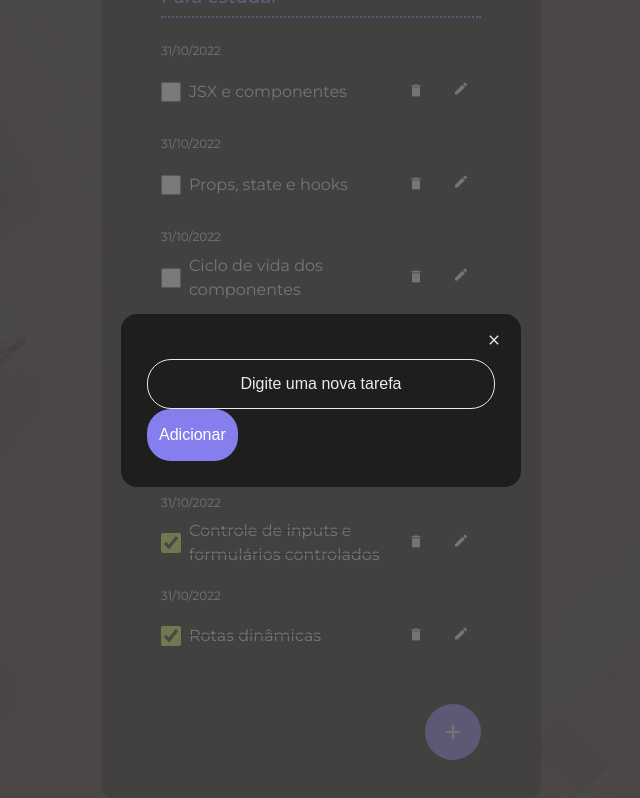
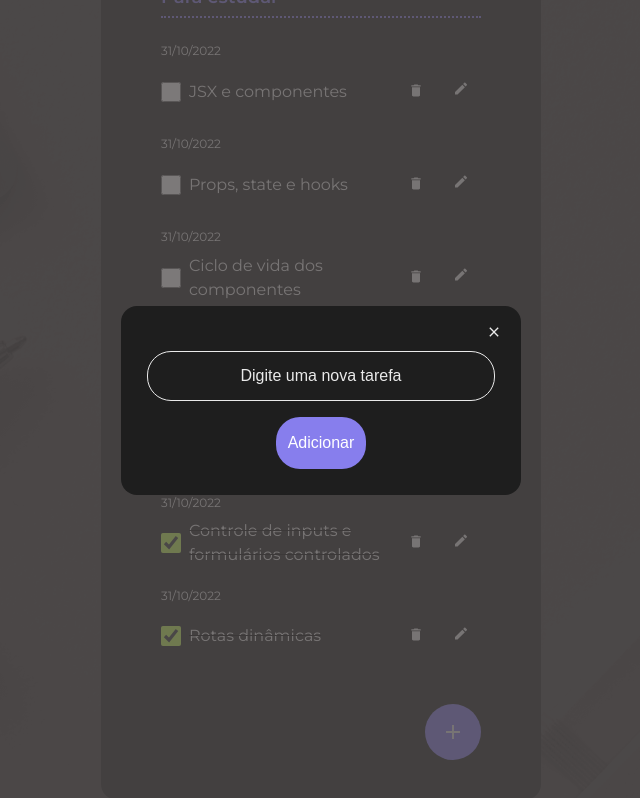
Before and after one commit to Guilhercs/hooks-react-examples, a React (Vite) app: page / in a window 1280 px wide. Both pictures are taken after a click on the button 772 px from the left and 921 px from the top of the page. Shown: the part 190-988 px from the top of the page, without its empty margins (319-959 px from the left). Built offline with nearby package versions, Linux system fonts and the light colour scheme.

Commit message:
feat: add useState form task

```diff
--- a/src/App.jsx
+++ b/src/App.jsx
@@ -56,10 +56,22 @@ const completed = [
 
 function App() {
   const [showDialog, setShowDialog] = useState(false);
+  const [todosList, setTodos] = useState(todos);
 
   const toggleDialog = () => {
     setShowDialog(!showDialog);
   };
+
+  function onSubmit(event) {
+    const newTodo = {
+      description: event.get("task"),
+      completed: false,
+      createdAt: new Date().toISOString(),
+    };
+
+    setTodos((prev) => [...prev, newTodo]);
+    toggleDialog();
+  }
 
   return (
     <main>
@@ -72,7 +84,7 @@ function App() {
         <ChecklistsWrapper>
           <SubHeading>Para estudar</SubHeading>
           <ToDoList>
-            {todos.map(function (t) {
+            {todosList.map(function (t) {
               return <ToDoItem key={t.id} item={t} />;
             })}
           </ToDoList>
@@ -84,8 +96,16 @@ function App() {
           </ToDoList>
           <Footer>
             <Dialog isOpen={showDialog} onClose={toggleDialog}>
-              <form>
-                <TextInput placeHolder="Digite uma nova tarefa" />
+              <form
+                action={onSubmit}
+                style={{
+                  display: "flex",
+                  flexDirection: "column",
+                  gap: "16px",
+                  alignItems: "center",
+                }}
+              >
+                <TextInput name="task" placeholder="Digite uma nova tarefa" />
                 <Button>Adicionar</Button>
               </form>
             </Dialog>
```
